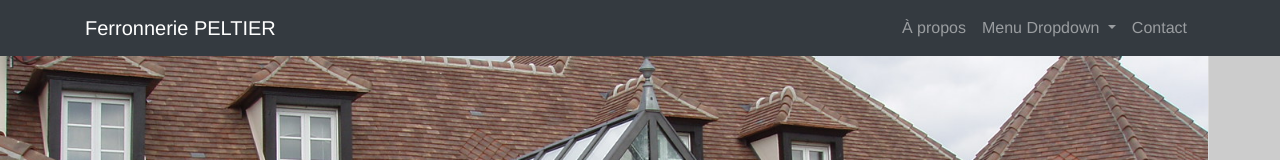
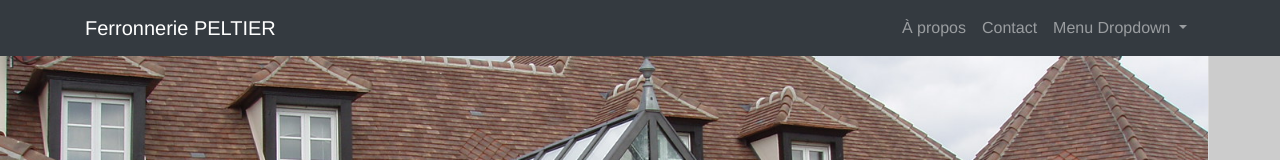
Before and after one commit to Timdev0/ferronnerie-peltier, a Vue app: page / in a window 1280 px wide. Shown: the top 160 px of the page. Built offline with nearby package versions, Linux system fonts and the light colour scheme.

Commit message:
change order nav

```diff
--- a/src/components/Topbar.vue
+++ b/src/components/Topbar.vue
@@ -11,6 +11,7 @@
               <router-link class="nav-link" to="/about">À propos</router-link>
             </li>
             <li class="nav-item">
+              <router-link class="nav-link" to="/contact">Contact</router-link>
             </li>
             <li class="nav-item dropdown">
               <a class="nav-link dropdown-toggle" href="#" id="navbarDropdownPortfolio" data-toggle="dropdown" aria-haspopup="true" aria-expanded="false">
@@ -24,9 +25,6 @@
                 <router-link class="dropdown-item" to="">Dropdown item 5</router-link>
               </div>
             </li>
-            <li class="nav-item">
-              <router-link class="nav-link" to="/contact">Contact</router-link>
-            </li>
           </ul>
         </div>
 
```
